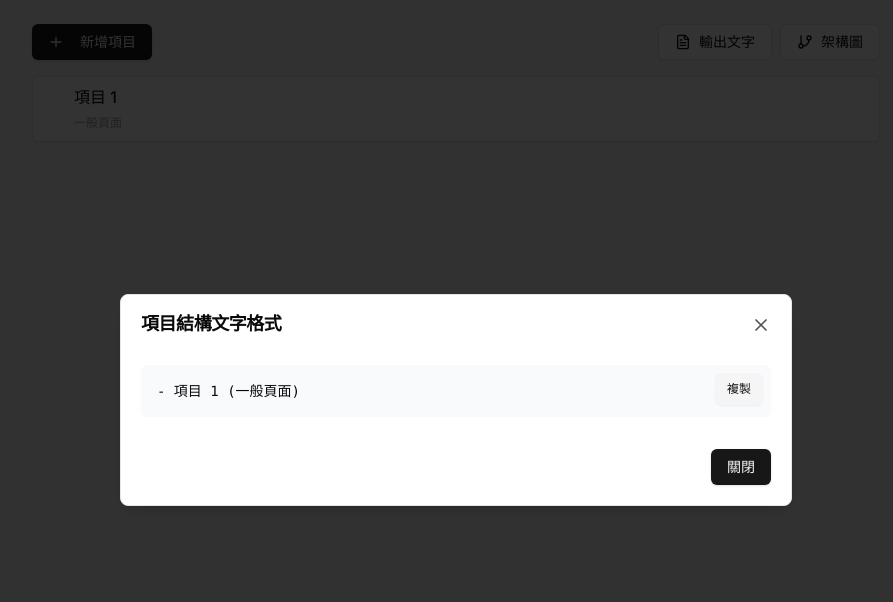
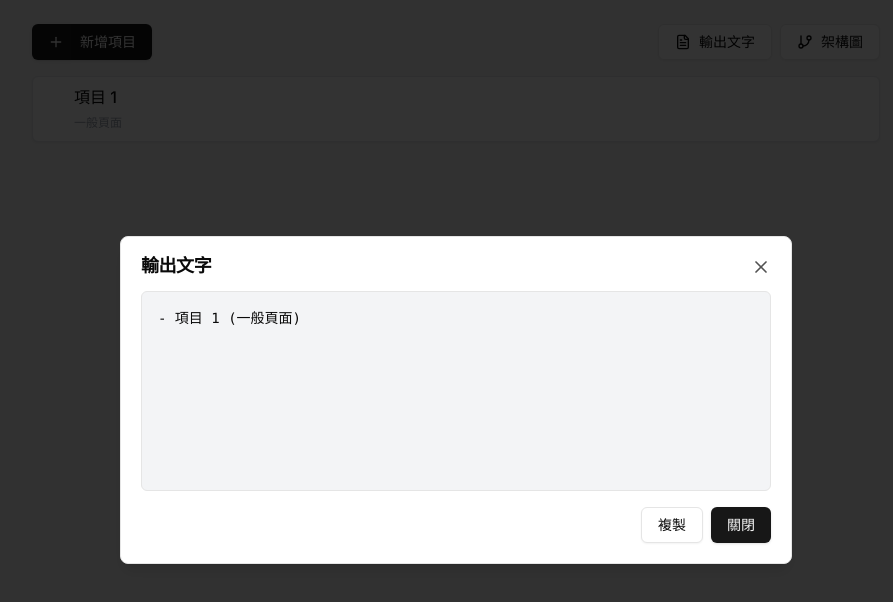
Before and after one commit to mant0u0/web-widget, a Next.js app: page /A in a window 1280 px wide. Both pictures are taken after a click on the button "輸出文字". Shown: the top 602 px of the page, without its empty margins (184-1077 px from the left). Built offline with nearby package versions, Linux system fonts and the light colour scheme; a web font is replaced by a local one.

Commit message:
[Mantou] 槽狀式編輯器 6

```diff
--- a/app/A/page.tsx
+++ b/app/A/page.tsx
@@ -8,12 +8,11 @@ import {
   Edit,
   Trash2,
   Plus,
-  Info,
+  // Info,
   FileText,
   GitBranch,
   Copy,
 } from "lucide-react";
-import { Card, CardContent } from "@/components/ui/card";
 import { Button } from "@/components/ui/button";
 import { Input } from "@/components/ui/input";
 import {
@@ -854,27 +853,24 @@ const NestedItemManager = () => {
       >
         <DialogContent className="sm:max-w-2xl">
           <DialogHeader>
-            <DialogTitle>項目結構文字格式</DialogTitle>
+            <DialogTitle>輸出文字</DialogTitle>
           </DialogHeader>
-          <div className="py-4">
           <div className="relative">
-              <pre className="max-h-96 overflow-auto rounded-md bg-gray-50 p-4 text-sm">
+            <pre className="max-h-96 min-h-[200px] overflow-auto rounded-md border border-input bg-gray-100 p-4 text-sm">
               {formattedText}
             </pre>
+          </div>
+
+          <DialogFooter>
             <Button
-                className="absolute right-2 top-2"
-                size="sm"
-                variant="secondary"
+              variant="outline"
               onClick={() => {
                 navigator.clipboard.writeText(formattedText);
-                  // 可以加入複製成功的提示
               }}
             >
               複製
             </Button>
-            </div>
-          </div>
-          <DialogFooter>
+
             <DialogClose asChild>
               <Button>關閉</Button>
             </DialogClose>
@@ -914,9 +910,8 @@ const NestedItemManager = () => {
           <DialogHeader>
             <DialogTitle>項目架構圖</DialogTitle>
           </DialogHeader>
-          <div className="py-4">
           <div
-              className="mb-4 overflow-auto rounded border"
+            className="overflow-auto rounded border"
             style={{ maxHeight: "70vh" }}
           >
             {/* 使用 iframe 顯示 Mermaid 圖表 */}
@@ -970,10 +965,10 @@ const NestedItemManager = () => {
               />
             </div>
           </div>
-          </div>
+
           <DialogFooter>
             <Button
-              variant="secondary"
+              variant="outline"
               onClick={() => {
                 navigator.clipboard.writeText(mermaidCode);
               }}
```
Lines whose indentation alone changed are shown as unchanged.
